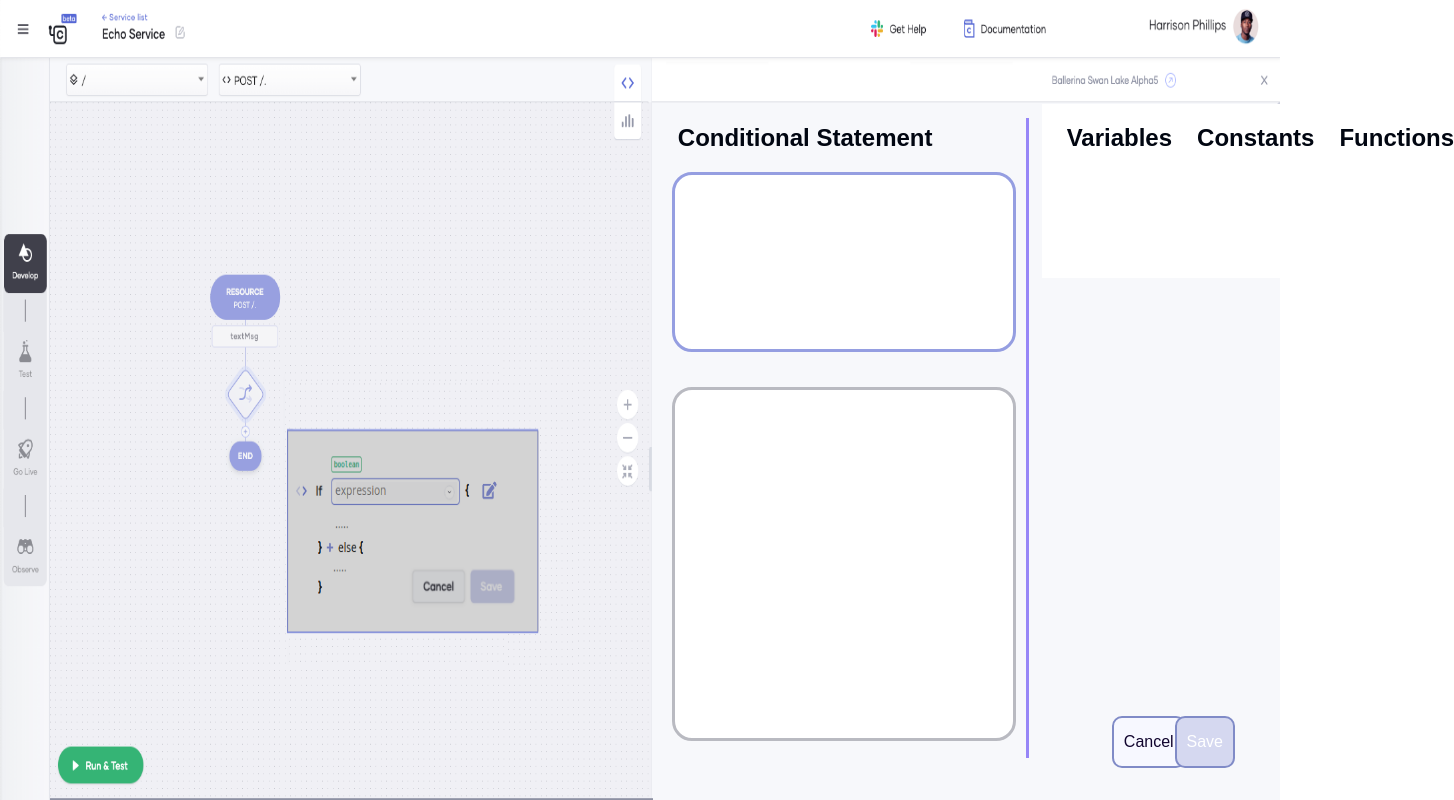
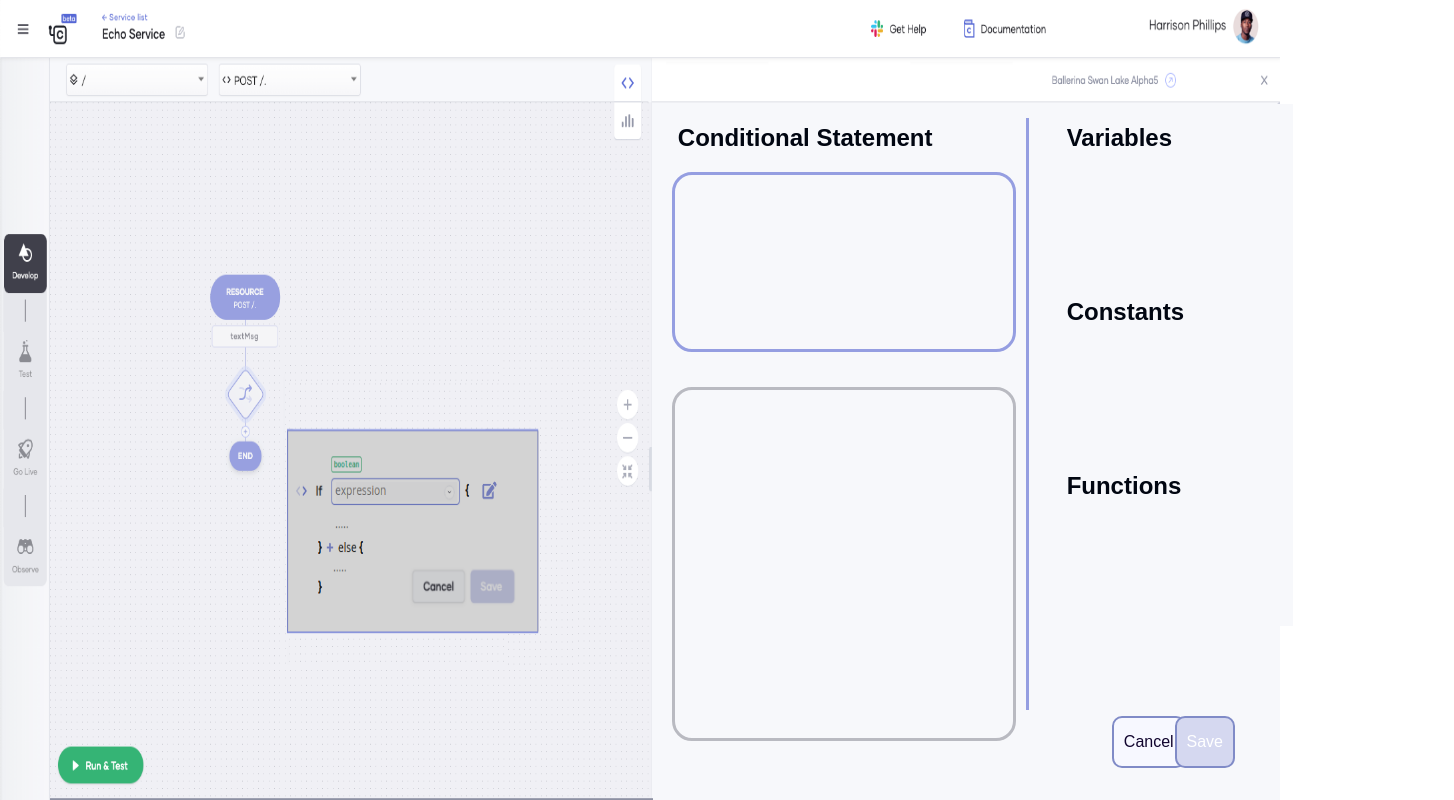
Before and after one commit to madushajg/tree-editor, a React (Create React App) app: page / in a window 1280 px wide. Shown: the whole page, 1454 px wide, since content can reach past the window. Built offline with nearby package versions, Linux system fonts and the light colour scheme.

Commit message:
Update the base ui

```diff
--- a/src/components/MainContainer/styles.css
+++ b/src/components/MainContainer/styles.css
@@ -29,7 +29,7 @@
 
 .App-rightPane {
     display: flex;
-    flex-direction: row;
+    flex-direction: column;
     background-color: #f7f8fb;
     width: 40%;
     height: 100%;
@@ -45,7 +45,7 @@
 }
 
 .App-rightPane-block {
-    background-color: #fff;
+    background-color: #f7f8fb;
     display: flex;
     position: relative;
     left: 5%;
@@ -66,7 +66,7 @@
 }
 
 .App-context-sensitivePane {
-    background-color: #fff;
+    background-color: #f7f8fb;
     border-color: #b9bac1;
     border-radius: 20px;
     border-style: solid;
@@ -83,7 +83,7 @@
     left: 5%;
     height: 25%;
     width: 90%;
-    background-color: #fff;
+    background-color: #f7f8fb;
     border-color: #959ee1;
     border-radius: 20px;
     border-style: solid;
@@ -170,13 +170,13 @@
 }
 
 button:hover {
-    background-color: #48584b;
+    background-color: #5567D5;
     color: white;
 }
 
 .vl {
-    border-left: 3px solid rgb(151, 134, 247);
-    height: 640px;
+    border-left: 3px solid #959ee1;
+    height: 85%;
     position: absolute;
     left: 60%;
     margin-left: -3px;
--- a/tsconfig.json
+++ b/tsconfig.json
@@ -18,7 +18,7 @@
     "resolveJsonModule": true,
     "isolatedModules": true,
     "noEmit": true,
-    "jsx": "react"
+    "jsx": "react-jsx"
   },
   "include": [
     "src"
```
